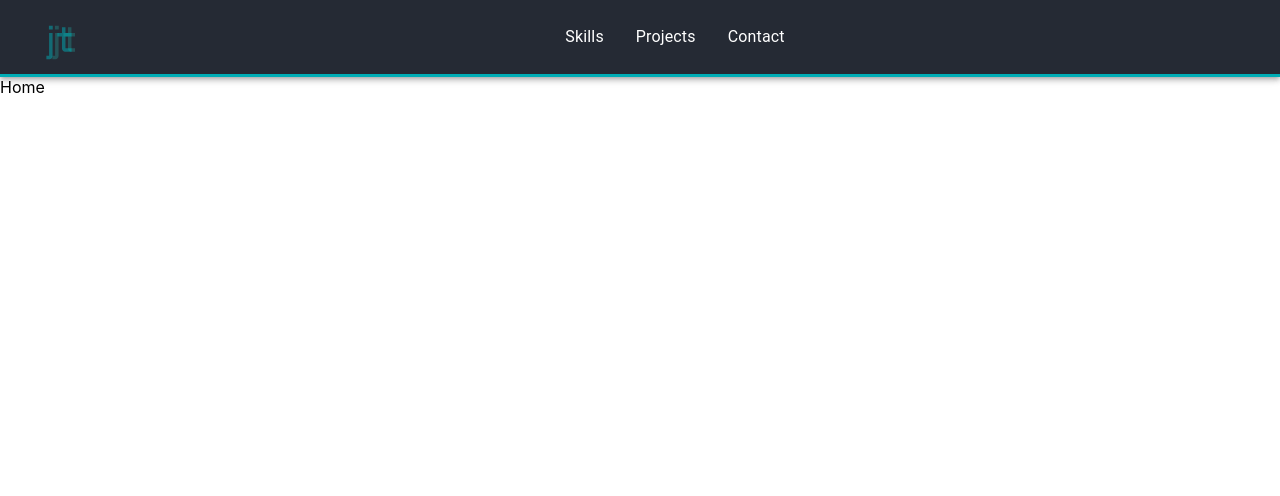
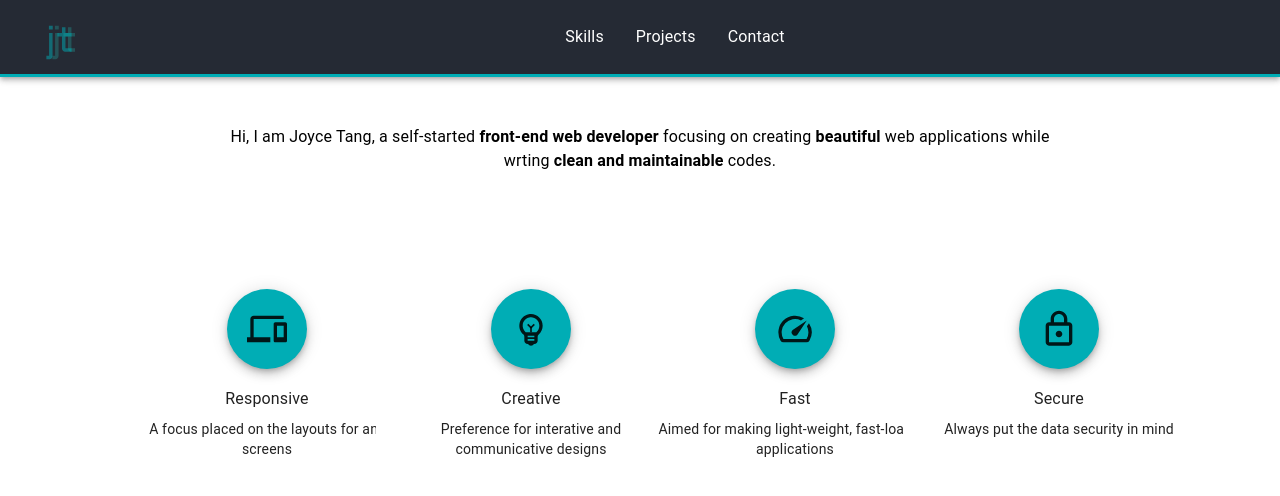
Before and after one commit to joycethh/portflio, a React (Create React App) app: page / in a window 1280 px wide. Shown: the top 496 px of the page. Built offline with nearby package versions, Linux system fonts and the light colour scheme.

Commit message:
add home page

```diff
--- a/src/home/Home.js
+++ b/src/home/Home.js
@@ -1,7 +1,105 @@
 import React from "react";
+import {
+  Container,
+  Grid,
+  Button,
+  Typography,
+  styled,
+  Card,
+  CardContent,
+  Fab,
+} from "@mui/material";
+import {
+  DevicesOutlined,
+  EmojiObjectsOutlined,
+  SpeedOutlined,
+  LockOutlined,
+} from "@mui/icons-material";
 
+const Box = styled("div")(({ theme }) => ({
+  padding: theme.spacing(6),
+  display: "flex",
+  justifyContent: "center",
+  textAlign: "center",
+}));
 const Home = () => {
-  return <div>Home</div>;
+  return (
+    <div id="home">
+      <Container>
+        {/* decription */}
+        <Box component="div">
+          <Typography variant="body1" sx={{ width: "80%" }}>
+            Hi, I am Joyce Tang, a self-started
+            <strong> front-end web developer</strong> focusing on creating
+            <strong> beautiful </strong> web applications while wrting{" "}
+            <strong> clean and maintainable </strong> codes.
+          </Typography>
+        </Box>
+        {/* features   */}
+        <Box component="div">
+          <Grid container spacing={0}>
+            {lists.map((item) => (
+              <Grid item xs={12} sm={6} md={3} xl={3} key={item.title}>
+                <Card
+                  elevation={0}
+                  sx={{
+                    textAlign: "center",
+                    paddingTop: "20px",
+                    width: "310px",
+                  }}
+                >
+                  {/* icon section */}
+                  <Fab
+                    sx={{
+                      backgroundColor: "#00ADB5",
+                      width: "80px",
+                      height: "80px",
+                    }}
+                  >
+                    {<item.icon style={{ fontSize: "40px" }} />}
+                  </Fab>
+
+                  {/* content section */}
+                  <CardContent>
+                    <Typography
+                      gutterBottom
+                      variant="subtitle1"
+                      component="div"
+                    >
+                      {item.title}
+                    </Typography>
+                    <Typography variant="body2">{item.body}</Typography>
+                  </CardContent>
+                </Card>
+              </Grid>
+            ))}
+          </Grid>
+        </Box>
+      </Container>
+    </div>
+  );
 };
 
+const lists = [
+  {
+    icon: DevicesOutlined,
+    title: "Responsive",
+    body: "A focus placed on the layouts for any screens",
+  },
+  {
+    icon: EmojiObjectsOutlined,
+    title: "Creative",
+    body: "Preference for interative and communicative designs",
+  },
+  {
+    icon: SpeedOutlined,
+    title: "Fast",
+    body: "Aimed for making light-weight, fast-loading applications",
+  },
+  {
+    icon: LockOutlined,
+    title: "Secure",
+    body: "Always put the data security in mind",
+  },
+];
 export default Home;
```
